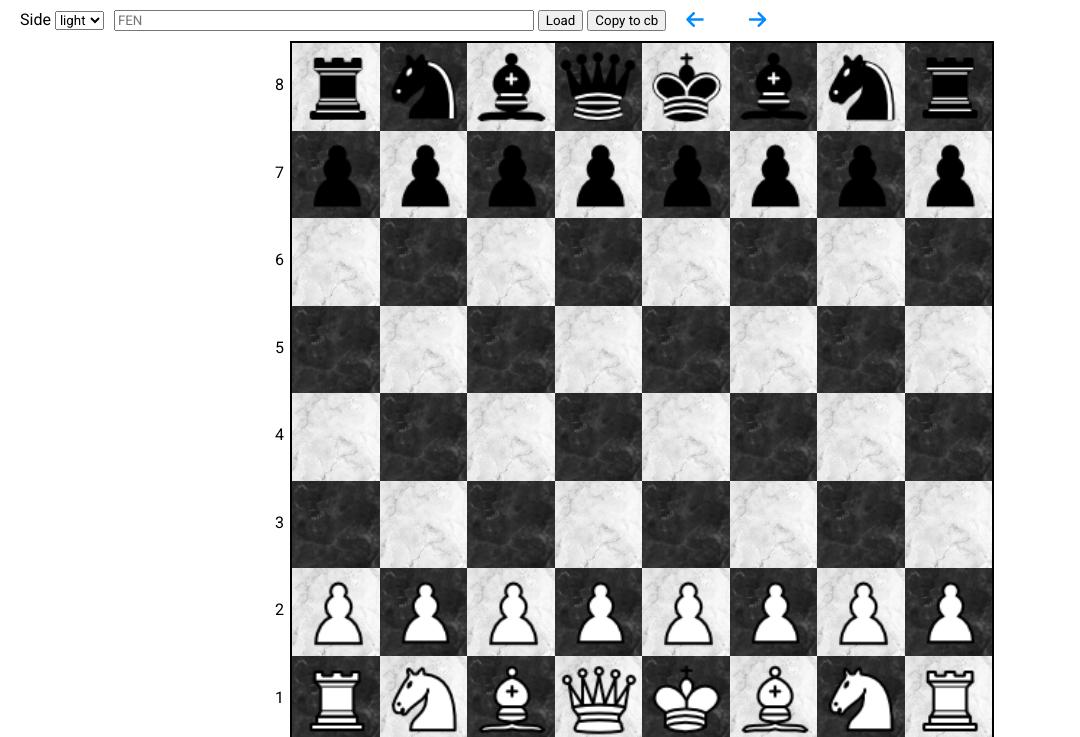
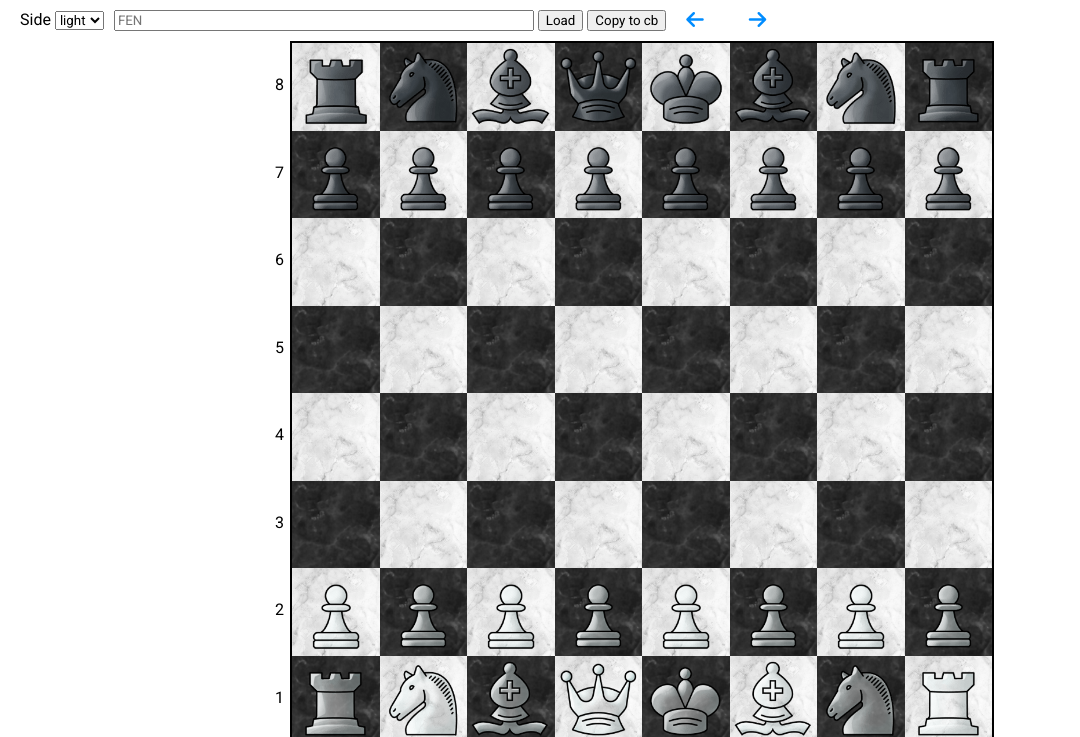
Before and after one commit to Guligaga/pet-projects, a plain HTML site: page chess/index.html in a window 1280 px wide. Shown: the top 737 px of the page, without its empty margins (0-1080 px from the left). Drawn offline with Linux system fonts and the light colour scheme.

```diff
--- a/chess/styles/styles.css
+++ b/chess/styles/styles.css
@@ -167,51 +167,51 @@
 }
 
 .rook-dark {
-    background: url(../assets/standart-pieces/rook-dark.png);
+    background: url(../assets/glass-pieces/rook-dark.png);
     background-size: contain;
 }
 .bishop-dark {
-    background: url(../assets/standart-pieces/bishop-dark.png);
+    background: url(../assets/glass-pieces/bishop-dark.png);
     background-size: contain;
 }
 .knight-dark {
-    background: url(../assets/standart-pieces/knight-dark.png);
+    background: url(../assets/glass-pieces/knight-dark.png);
     background-size: contain;
 }
 .queen-dark {
-    background: url(../assets/standart-pieces/queen-dark.png);
+    background: url(../assets/glass-pieces/queen-dark.png);
     background-size: contain;
 }
 .king-dark {
-    background: url(../assets/standart-pieces/king-dark.png);
+    background: url(../assets/glass-pieces/king-dark.png);
     background-size: contain;
 }
 .pawn-dark {
-    background: url(../assets/standart-pieces/pawn-dark.png);
+    background: url(../assets/glass-pieces/pawn-dark.png);
     background-size: contain;
 }
 .rook-light {
-    background: url(../assets/standart-pieces/rook-light.png);
+    background: url(../assets/glass-pieces/rook-light.png);
     background-size: contain;
 }
 .bishop-light {
-    background: url(../assets/standart-pieces/bishop-light.png);
+    background: url(../assets/glass-pieces/bishop-light.png);
     background-size: contain;
 }
 .knight-light {
-    background: url(../assets/standart-pieces/knight-light.png);
+    background: url(../assets/glass-pieces/knight-light.png);
     background-size: contain;
 }
 .queen-light {
-    background: url(../assets/standart-pieces/queen-light.png);
+    background: url(../assets/glass-pieces/queen-light.png);
     background-size: contain;
 }
 .king-light {
-    background: url(../assets/standart-pieces/king-light.png);
+    background: url(../assets/glass-pieces/king-light.png);
     background-size: contain;
 }
 .pawn-light {
-    background: url(../assets/standart-pieces/pawn-light.png);
+    background: url(../assets/glass-pieces/pawn-light.png);
     background-size: contain;
 }
 
```
Also changed, not shown: chess/assets/neon-pieces/bishop-dark.png (added), chess/assets/neon-pieces/bishop-light.png (added), chess/assets/neon-pieces/king-dark.png (added), chess/assets/neon-pieces/king-light.png (added), chess/assets/neon-pieces/knight-dark.png (added), chess/assets/neon-pieces/knight-light.png (added), chess/assets/neon-pieces/pawn-dark.png (added), chess/assets/neon-pieces/pawn-light.png (added), chess/assets/neon-pieces/queen-dark.png (added), chess/assets/neon-pieces/queen-light.png (added), chess/assets/neon-pieces/rook-dark.png (added), chess/assets/neon-pieces/rook-light.png (added).
